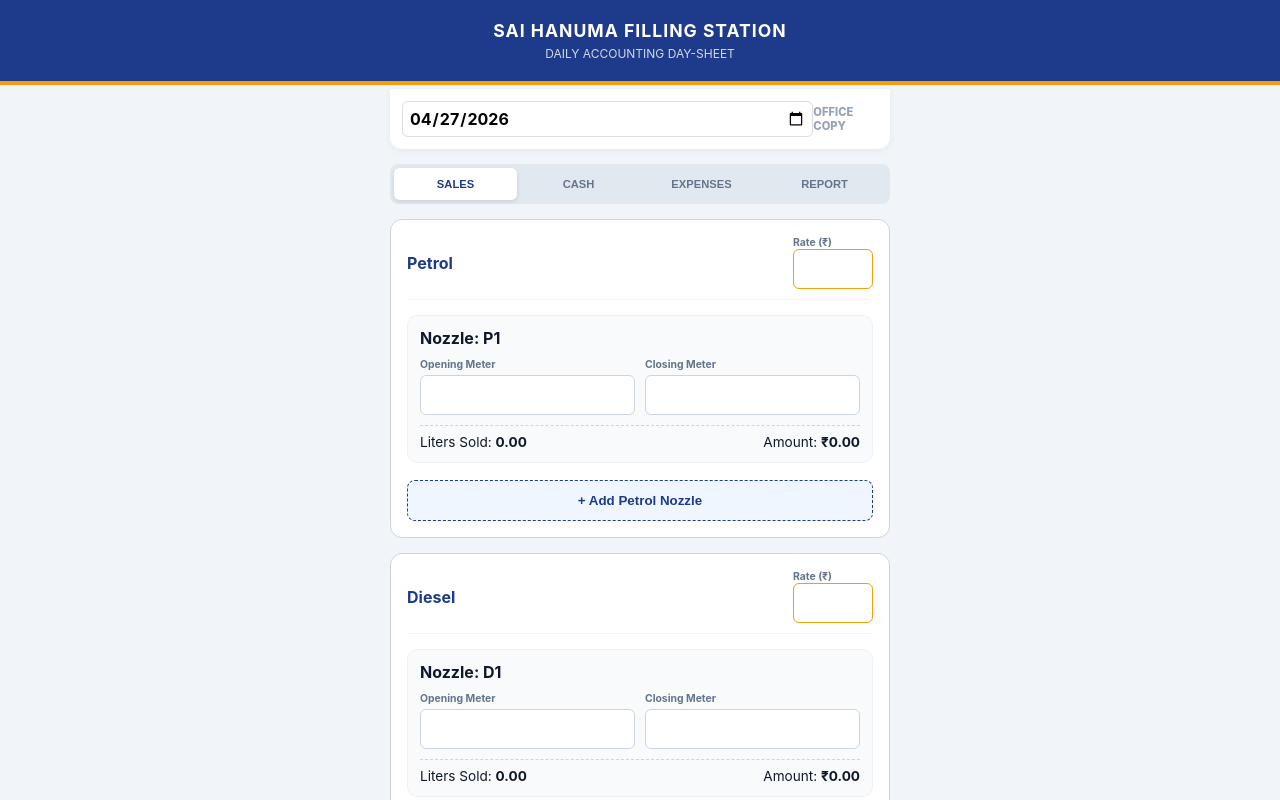
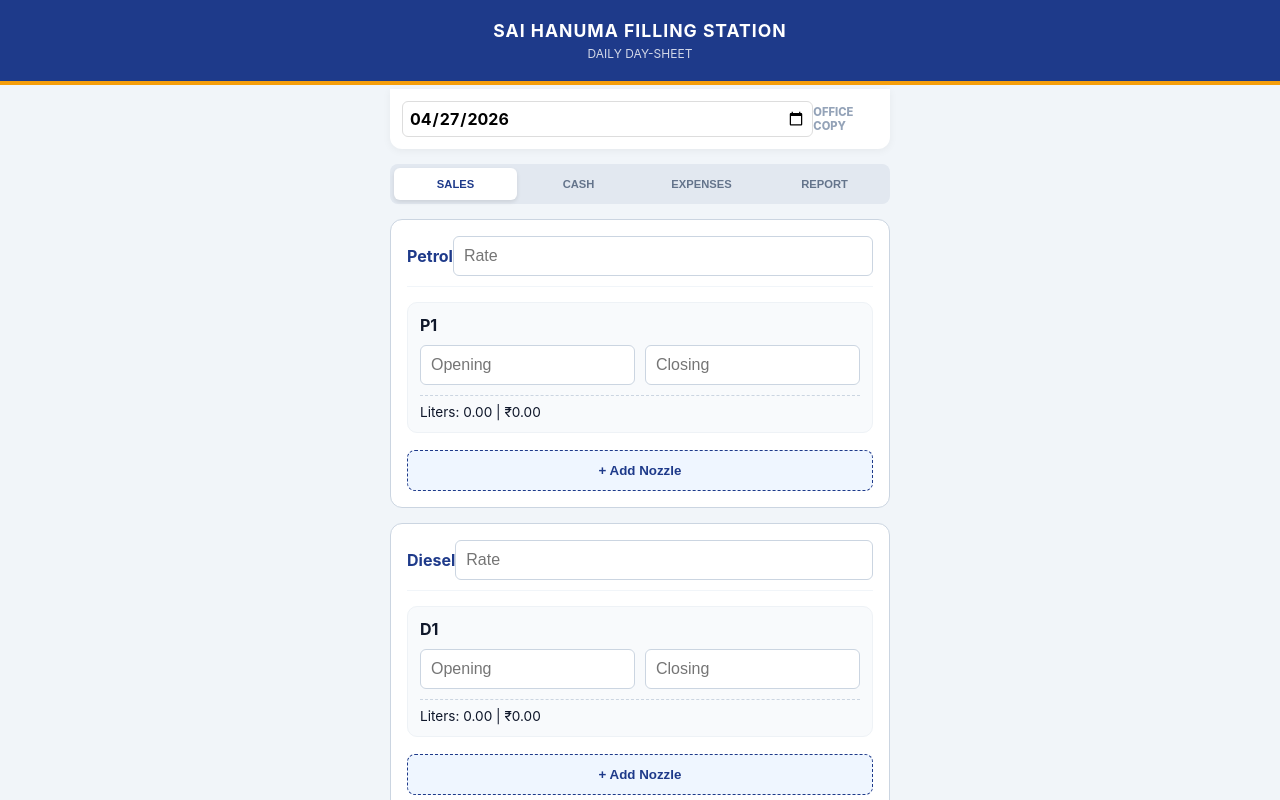
Before and after one commit to gopi-10025/Petrol-bunk-summary_1, a React (Vite) app: page / in a window 1280 px wide. Shown: the top 800 px of the page. Built offline with nearby package versions, Linux system fonts and the light colour scheme.

Commit message:
Update App.jsx

```diff
--- a/src/App.jsx
+++ b/src/App.jsx
@@ -30,228 +30,90 @@
 
   const calc = useMemo(() => {
     if (!entry) return {};
-
     const fuelDetails = entry.fuels.map(f => {
       const pumps = f.pumps.map(p => {
-        // UPDATED LOGIC: Opening - Closing for Countdown Meters
-        const liters = Math.max(0, n(p.opening) - n(p.closing));
+        const liters = Math.max(0, n(p.opening) - n(p.closing)); // Countdown Logic
         return { ...p, liters, amt: liters * n(f.rate) };
       });
-      const totalLiters = pumps.reduce((s, p) => s + p.liters, 0);
-      const totalAmt = totalLiters * n(f.rate);
-      return { type: f.type, rate: f.rate, pumps, totalLiters, totalAmt };
+      return { ...f, pumps, totalLiters: pumps.reduce((s, p) => s + p.liters, 0), totalAmt: pumps.reduce((s, p) => s + p.amt, 0) };
     });
-
-    const totalMeterSales = fuelDetails.reduce((s, f) => s + f.totalAmt, 0);
-    const totalExpected = totalMeterSales + n(entry.twoT) + n(entry.kata);
+    const totalSales = fuelDetails.reduce((s, f) => s + f.totalAmt, 0) + n(entry.twoT) + n(entry.kata);
     const cashTotal = entry.cash.reduce((s, d) => s + (d.v * n(d.count)), 0);
     const digitalTotal = n(entry.upi) + n(entry.card) + n(entry.bank) + n(entry.credit);
-    const totalReceived = cashTotal + digitalTotal;
     const expTotal = entry.expenses.reduce((s, e) => s + n(e.amount), 0);
-
-    return {
-      fuelDetails, totalMeterSales, totalExpected,
-      cashTotal, digitalTotal, totalReceived,
-      gap: totalReceived - totalExpected,
-      expTotal, bankable: cashTotal - expTotal
-    };
+    return { fuelDetails, totalSales, cashTotal, digitalTotal, totalReceived: cashTotal + digitalTotal, gap: (cashTotal + digitalTotal) - totalSales, expTotal, bankable: cashTotal - expTotal };
   }, [entry]);
 
-  const updatePump = (fi, pi, key, val) => {
-    setEntry(prev => {
-      const fuels = prev.fuels.map((f, i) => {
-        if (i !== fi) return f;
-        const pumps = f.pumps.map((p, j) => j === pi ? { ...p, [key]: val } : p);
-        return { ...f, pumps };
-      });
-      return { ...prev, fuels };
-    });
+  const updatePump = (fi, pi, k, v) => {
+    const nf = [...entry.fuels];
+    nf[fi].pumps[pi][k] = v;
+    setEntry({ ...entry, fuels: nf });
   };
 
   const addPump = (fi) => {
-    setEntry(prev => {
-      const fuels = [...prev.fuels];
-      const prefix = fuels[fi].type[0];
-      const count = fuels[fi].pumps.length + 1;
-      fuels[fi].pumps = [...fuels[fi].pumps, { id: id(), name: `${prefix}${count}`, opening: '', closing: '' }];
-      return { ...prev, fuels };
-    });
+    const nf = [...entry.fuels];
+    nf[fi].pumps.push({ id: id(), name: `${nf[fi].type[0]}${nf[fi].pumps.length + 1}`, opening: '', closing: '' });
+    setEntry({ ...entry, fuels: nf });
   };
 
-  const deletePump = (fi, pi) => {
-    setEntry(prev => {
-      const fuels = [...prev.fuels];
-      fuels[fi].pumps = fuels[fi].pumps.filter((_, idx) => idx !== pi);
-      return { ...prev, fuels };
-    });
-  };
+  const downloadPDF = () => { setTab('report'); setTimeout(() => window.print(), 500); };
 
   if (!entry) return null;
 
   return (
     <div className="app">
-      <header className="station-banner">
+      <header className="station-banner no-print">
         <h1>Sai Hanuma Filling Station</h1>
-        <p>DAILY ACCOUNTING DAY-SHEET</p>
+        <p>DAILY DAY-SHEET</p>
       </header>
 
       <div className="app-container">
-        <div className="sticky-header">
+        <div className="sticky-header no-print">
           <input type="date" className="date-input" value={date} onChange={e => setDate(e.target.value)} />
           <div className="status-label">OFFICE COPY</div>
         </div>
 
-        <div className="tab-bar">
+        <div className="tab-bar no-print">
           {['sales', 'cash', 'expenses', 'report'].map(t => (
-            <button key={t} className={`tab-btn ${tab === t ? 'active' : ''}`} onClick={() => setTab(t)}>
-              {t.toUpperCase()}
-            </button>
+            <button key={t} className={`tab-btn ${tab === t ? 'active' : ''}`} onClick={() => setTab(t)}>{t.toUpperCase()}</button>
           ))}
         </div>
 
-        {tab === 'sales' && (
-          <>
-            {entry.fuels.map((f, fi) => (
+        {tab === 'sales' && entry.fuels.map((f, fi) => (
           <div className="card" key={f.type}>
             <div className="card-header-row">
               <h2>{f.type}</h2>
-                  <div className="rate-box">
-                    <label>Rate (₹)</label>
-                    <input type="number" step="0.01" value={f.rate} onChange={e => {
-                      const nf = [...entry.fuels]; nf[fi].rate = e.target.value; setEntry({...entry, fuels: nf});
-                    }}/>
+              <input className="rate-input" type="number" placeholder="Rate" value={f.rate} onChange={e => { const nf = [...entry.fuels]; nf[fi].rate = e.target.value; setEntry({ ...entry, fuels: nf }); }} />
             </div>
-                </div>
-
-                {f.pumps.map((p, pi) => {
-                  const liters = Math.max(0, n(p.opening) - n(p.closing));
-                  const amt = liters * n(f.rate);
-                  return (
+            {f.pumps.map((p, pi) => (
               <div className="pump-group" key={p.id}>
                 <div className="pump-label-row">
-                        <strong>Nozzle: {p.name}</strong>
-                        {f.pumps.length > 1 && <button className="btn-del" onClick={() => deletePump(fi, pi)}>Delete</button>}
+                  <strong>{p.name}</strong>
+                  {f.pumps.length > 1 && <button className="btn-del" onClick={() => { const nf = [...entry.fuels]; nf[fi].pumps.splice(pi, 1); setEntry({ ...entry, fuels: nf }); }}>Delete</button>}
                 </div>
                 <div className="input-row">
-                        <div><label>Opening Meter</label><input type="number" value={p.opening} onChange={e => updatePump(fi, pi, 'opening', e.target.value)} /></div>
-                        <div><label>Closing Meter</label><input type="number" value={p.closing} onChange={e => updatePump(fi, pi, 'closing', e.target.value)} /></div>
+                  <input type="number" placeholder="Opening" value={p.opening} onChange={e => updatePump(fi, pi, 'opening', e.target.value)} />
+                  <input type="number" placeholder="Closing" value={p.closing} onChange={e => updatePump(fi, pi, 'closing', e.target.value)} />
                 </div>
-                      <div className="pump-calc-row">
-                        <span>Liters Sold: <b>{liters.toFixed(2)}</b></span>
-                        <span>Amount: <b>{money(amt)}</b></span>
+                <div className="pump-calc-row">Liters: {(n(p.opening) - n(p.closing)).toFixed(2)} | {money((n(p.opening) - n(p.closing)) * n(f.rate))}</div>
               </div>
-                    </div>
-                  );
-                })}
-                <button className="btn-add-pump" onClick={() => addPump(fi)}>+ Add {f.type} Nozzle</button>
+            ))}
+            <button className="btn-add-pump" onClick={() => addPump(fi)}>+ Add Nozzle</button>
           </div>
         ))}
 
-            <div className="card">
-              <h2>Miscellaneous Sales</h2>
-              <div className="input-row">
-                <div><label>2T Oil</label><input type="number" value={entry.twoT} onChange={e => setEntry({...entry, twoT: e.target.value})}/></div>
-                <div><label>Lorry Kata</label><input type="number" value={entry.kata} onChange={e => setEntry({...entry, kata: e.target.value})}/></div>
-              </div>
-            </div>
-          </>
-        )}
-
-        {tab === 'cash' && (
-          <div className="card">
-            <h2>Collection Details</h2>
-            {entry.cash.map((d, i) => (
-              <div key={d.v} className="cash-row-ui">
-                <span className="denom">₹{d.v}</span>
-                <input type="number" placeholder="Count" value={d.count} onChange={e => {
-                  const nc = [...entry.cash]; nc[i].count = e.target.value; setEntry({...entry, cash: nc});
-                }} />
-                <span className="val">{money(d.v * n(d.count))}</span>
-              </div>
-            ))}
-            <div className="payment-grid">
-               <div><label>UPI / G-Pay</label><input type="number" value={entry.upi} onChange={e => setEntry({...entry, upi: e.target.value})}/></div>
-               <div><label>Card Swipe</label><input type="number" value={entry.card} onChange={e => setEntry({...entry, card: e.target.value})}/></div>
-               <div><label>Bank Deposit</label><input type="number" value={entry.bank} onChange={e => setEntry({...entry, bank: e.target.value})}/></div>
-               <div><label>Credit/Other</label><input type="number" value={entry.credit} onChange={e => setEntry({...entry, credit: e.target.value})}/></div>
-            </div>
-          </div>
-        )}
-
-        {tab === 'expenses' && (
-          <div className="card">
-            <h2>Station Expenses</h2>
-            {entry.expenses.map((ex, i) => (
-              <div className="input-row" key={ex.id} style={{marginBottom:'10px'}}>
-                <input style={{flex:2}} placeholder="Reason" value={ex.title} onChange={e => {
-                  const ne = [...entry.expenses]; ne[i].title = e.target.value; setEntry({...entry, expenses: ne});
-                }} />
-                <input style={{flex:1}} type="number" placeholder="Amount" value={ex.amount} onChange={e => {
-                  const ne = [...entry.expenses]; ne[i].amount = e.target.value; setEntry({...entry, expenses: ne});
-                }} />
-                <button className="btn-del" onClick={() => setEntry({...entry, expenses: entry.expenses.filter((_, idx) => idx !== i)})}>✕</button>
-              </div>
-            ))}
-            <button className="btn-add-pump" onClick={() => setEntry({...entry, expenses: [...entry.expenses, {id: id(), title: '', amount: ''}]})}>
-              + Add Expense Line
-            </button>
-          </div>
-        )}
-
         {tab === 'report' && (
           <div className="card report-view">
-            <h2 className="report-title">Day Sheet Audit Report</h2>
-
-            <div className="report-section">
-              <h3>⛽ Meter Sales (Opening - Closing)</h3>
+            <h3>⛽ Sales Breakdown</h3>
             {calc.fuelDetails.map(f => (
-                <div key={f.type} className="report-item-box">
-                  <div className="item-head"><strong>{f.type}</strong> <span>Rate: ₹{f.rate}</span></div>
-                  {f.pumps.map(p => (
-                    <div key={p.id} className="item-pump-line">
-                      <span>Nozzle {p.name} ({p.liters.toFixed(2)} L)</span>
-                      <span>{money(p.amt)}</span>
+              <div key={f.type} className="report-item"><span>{f.type} ({f.totalLiters.toFixed(2)} L)</span><span>{money(f.totalAmt)}</span></div>
+            ))}
+            <div className="report-total"><span>Total Expected</span><span>{money(calc.totalSales)}</span></div>
+            <div className={`gap-strip ${calc.gap >= 0 ? 'excess' : 'shortage'}`}>Gap: {money(calc.gap)}</div>
+            <div className="final-box"><label>Handover Cash</label><div className="amount">{money(calc.bankable)}</div></div>
+            <div className="action-buttons no-print">
+              <button className="btn-pdf" onClick={downloadPDF}>📄 Save PDF</button>
             </div>
-                  ))}
-                  <div className="item-subtotal">Total {f.type}: {f.totalLiters.toFixed(2)} L | {money(f.totalAmt)}</div>
-                </div>
-              ))}
-              <div className="report-item"><span>Miscellaneous (2T Oil & Kata)</span><span>{money(n(entry.twoT) + n(entry.kata))}</span></div>
-              <div className="report-total"><span>Total Expected Sales</span><span>{money(calc.totalExpected)}</span></div>
-            </div>
-
-            <div className="report-section">
-              <h3>💰 Collection Breakdown</h3>
-              <div className="report-item"><span>Total Physical Cash</span><span>{money(calc.cashTotal)}</span></div>
-              {n(entry.upi) > 0 && <div className="report-item sub"><span>└ UPI/Online</span><span>{money(entry.upi)}</span></div>}
-              {n(entry.card) > 0 && <div className="report-item sub"><span>└ Card Swipe</span><span>{money(entry.card)}</span></div>}
-              {n(entry.bank) > 0 && <div className="report-item sub"><span>└ Bank Transfer</span><span>{money(entry.bank)}</span></div>}
-              {n(entry.credit) > 0 && <div className="report-item sub"><span>└ Credit Sales</span><span>{money(entry.credit)}</span></div>}
-              <div className="report-total"><span>Total Received</span><span>{money(calc.totalReceived)}</span></div>
-              <div className={`gap-strip ${calc.gap >= 0 ? 'excess' : 'shortage'}`}>
-                {calc.gap >= 0 ? 'EXCESS' : 'SHORTAGE'}: {money(calc.gap)}
-              </div>
-            </div>
-
-            {entry.expenses.length > 0 && (
-              <div className="report-section">
-                <h3>💸 Itemized Expenses</h3>
-                {entry.expenses.map(e => (
-                  <div key={e.id} className="report-item"><span>{e.title || 'General Expense'}</span><span style={{color:'red'}}>- {money(e.amount)}</span></div>
-                ))}
-                <div className="report-total"><span>Total Expenses</span><span>{money(calc.expTotal)}</span></div>
-              </div>
-            )}
-
-            <div className="final-box">
-              <label>Net Cash to Handover</label>
-              <div className="amount">{money(calc.bankable)}</div>
-            </div>
-
-            <button className="fab-share" onClick={() => {
-                const txt = `*SAI HANUMA FILLING STATION*\nDate: ${date}\n---\nP: ${calc.fuelDetails[0].totalLiters.toFixed(2)}L\nD: ${calc.fuelDetails[1].totalLiters.toFixed(2)}L\nSales: ${money(calc.totalExpected)}\nShort/Excess: ${money(calc.gap)}\nNet Cash: ${money(calc.bankable)}`;
-                window.open(`https://wa.me/?text=${encodeURIComponent(txt)}`);
-            }}>📤 Send WhatsApp Day-Sheet</button>
           </div>
         )}
       </div>
```
Lines whose indentation alone changed are shown as unchanged.
